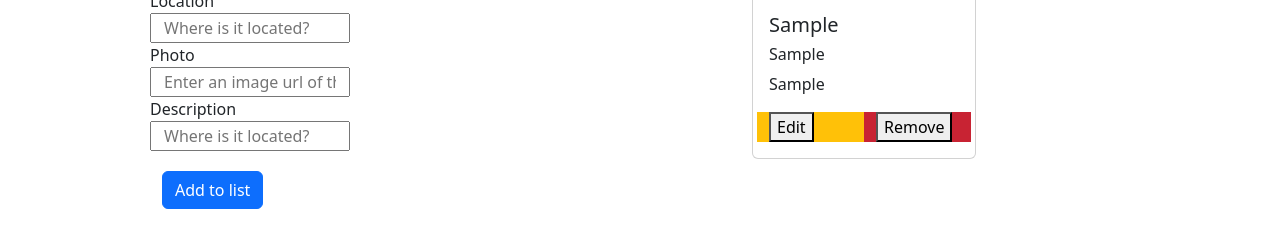
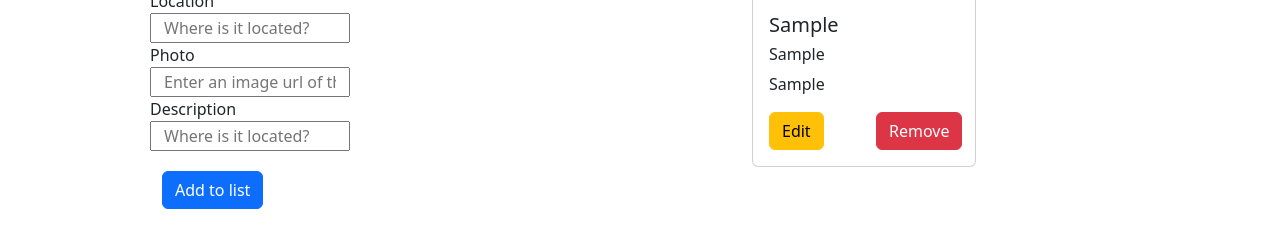
Before and after one commit to tlg-24-05-visa-sde-1/sd-vacation-wishlist, a plain HTML site: page index.html in a window 1280 px wide. Both pictures are taken after typing "Sample", "Sample", "Sample", "Sample" into the empty fields and a click on the button "Add to list". Shown: the part 349-596 px from the top of the page. Drawn offline with nearby package versions, Linux system fonts and the light colour scheme.

Commit message:
styled edit and remove buttons

```diff
--- a/script.js
+++ b/script.js
@@ -54,6 +54,7 @@ document
     editButtonSpan.setAttribute("class", "col-md-6");
     editButtonSpan.setAttribute("id", "edit-btn");
     let editButton = document.createElement("button");
+    editButton.setAttribute("class", "btn btn-warning");
     editButton.textContent = "Edit";
     editButtonSpan.appendChild(editButton);
     buttonContainer.appendChild(editButtonSpan);
@@ -63,6 +64,7 @@ document
     removeButtonSpan.setAttribute("class", "col-md-6");
     removeButtonSpan.setAttribute("id", "remove-btn");
     let removeButton = document.createElement("button");
+    removeButton.setAttribute("class", "btn btn-danger");
     removeButton.textContent = "Remove";
     removeButtonSpan.appendChild(removeButton);
     buttonContainer.appendChild(removeButtonSpan);
--- a/styles.css
+++ b/styles.css
@@ -62,12 +62,3 @@ button[type="submit"] {
 .card {
   width: 14rem;
 }
-
-#edit-btn {
-  background-color: #ffc108;
-}
-
-#remove-btn {
-  background-color: #c82333;
-  color: #ffffff;
-}
```
